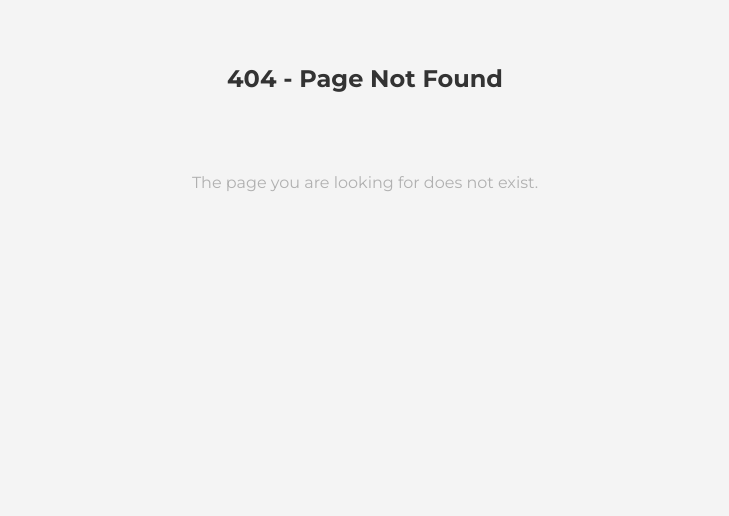
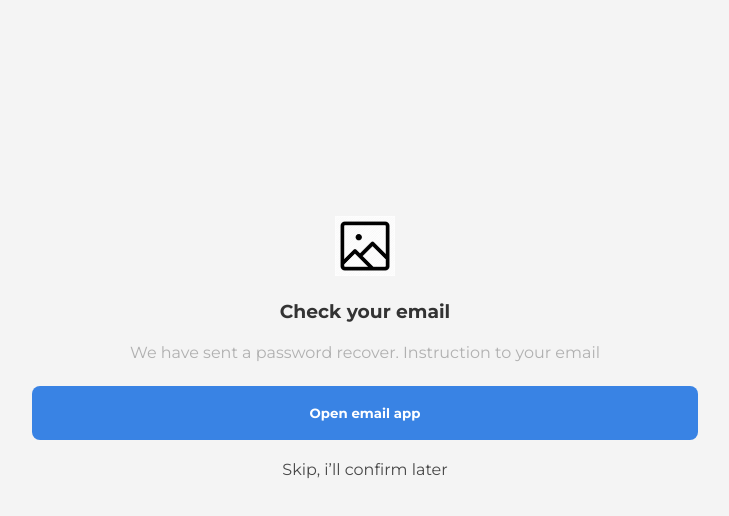
Before and after one commit to hyoga-dev/hexis, a React (Vite) app: page /CheckEmail in a window 1280 px wide. Before the commit this address had no page. Shown: the top 516 px of the page, without its empty margins (275-1004 px from the left). Built offline with nearby package versions, Linux system fonts and the light colour scheme.

Commit message:
lil bit of thing

```diff
--- a/src/App.jsx
+++ b/src/App.jsx
@@ -4,6 +4,7 @@ import Login from "./Pages/Login";
 import Register from "./Pages/Register";
 import NotFound from "./Pages/NotFound";
 import ResetPassword from "./Pages/ResetPassword"
+import CheckEmail from "./Pages/CheckEmail"
 
 
 function App() {
@@ -16,6 +17,7 @@ function App() {
           <Route path="/Register" element={<Register />} />
           <Route path="/Reset" element={<ResetPassword />} />
           <Route path="*" element={<NotFound />} />
+          <Route path="/CheckEmail" element={<CheckEmail />} />
         </Routes>
       </BrowserRouter>
     </>
--- /dev/null
+++ b/src/Pages/CheckEmail.jsx
@@ -0,0 +1,27 @@
+// import { useState } from "react";
+import { Link } from "react-router-dom";
+import "../assets/Styles/global.css";
+import "../assets/Styles/checkemail.css";
+import Logo from "../assets/Images/logo.png";
+import LoginBox from "./Components/LoginBox";
+
+export default function CheckEmail(){
+  return (
+    <>
+      <div className="container-check-email">
+      <div className="img-check">
+      <img src="src/assets/Images/icon.png" alt=""/>
+      </div>
+      <div className="email-email-box">
+      <h3>Check your email</h3>
+      <p>We have sent a password recover.
+      Instruction to your email</p>
+      </div>
+      <button className="btn-primary-check">Open email app</button>
+      <Link to="/" className="link-check">
+          Skip, i’ll confirm later
+          </Link>
+      </div>
+    </>
+  )
+}
--- /dev/null
+++ b/src/assets/Styles/checkemail.css
@@ -0,0 +1,91 @@
+.check-email-box {
+  width: 100%;
+  margin: 1rem 2rem;
+  display: flex;
+  justify-content: center;
+  align-items: center;
+  flex-direction: column;
+}
+
+.container-check-email {
+  margin: 12rem 2rem;
+  display: flex;
+  justify-content: center;
+  align-items: center;
+  flex-direction: column;
+  text-align: center;
+  width: 80%;
+}
+
+.container-check-email p{
+  margin-top: 20px;
+}
+
+.input {
+  background-color: var(--background-color);
+  color: var(--font-color);
+  margin-top: 1rem;
+  padding: 1.2rem;
+  border-radius: 0.5rem;
+  border: none;
+  box-shadow: 0px 1px 4px #0c0c0d17;
+  border: 2px solid transparent;
+  transition: all 0.4s ease-in-out;
+}
+
+input::placeholder {
+  color: var(--secondary-font-color);
+}
+
+input:hover {
+  border: 2px solid var(--primary-color);
+}
+
+input:focus {
+  border: 2px solid var(--primary-color);
+}
+
+input:active {
+  border: 2px solid var(--primary-color);
+}
+
+.btn-primary-check {
+  margin-top: 1.5rem;
+  background-color: var(--primary-color);
+  border: none;
+  border-radius: 0.5rem;
+  padding: 1.2rem;
+  color: white;
+  font-weight: bold;
+  cursor: pointer;
+  width: 65%;
+}
+
+@media (min-width: 768px) {
+  .container-rese {
+    width: 800px;
+  }
+}
+
+#root {
+  display: flex;
+  justify-content: center;
+  align-items: center;
+}
+
+.img-check img {
+  margin-top: 1.5rem;
+  margin-bottom: 1.5rem;
+  display: flex;
+  align-items: center;
+  justify-content: center;
+  align-items: center;
+  height: 60px;
+  width: 60px;
+}
+
+.link-check {
+  color: var(--secondary-color);
+  text-decoration: none;
+  margin-top: 20px;
+}
```
